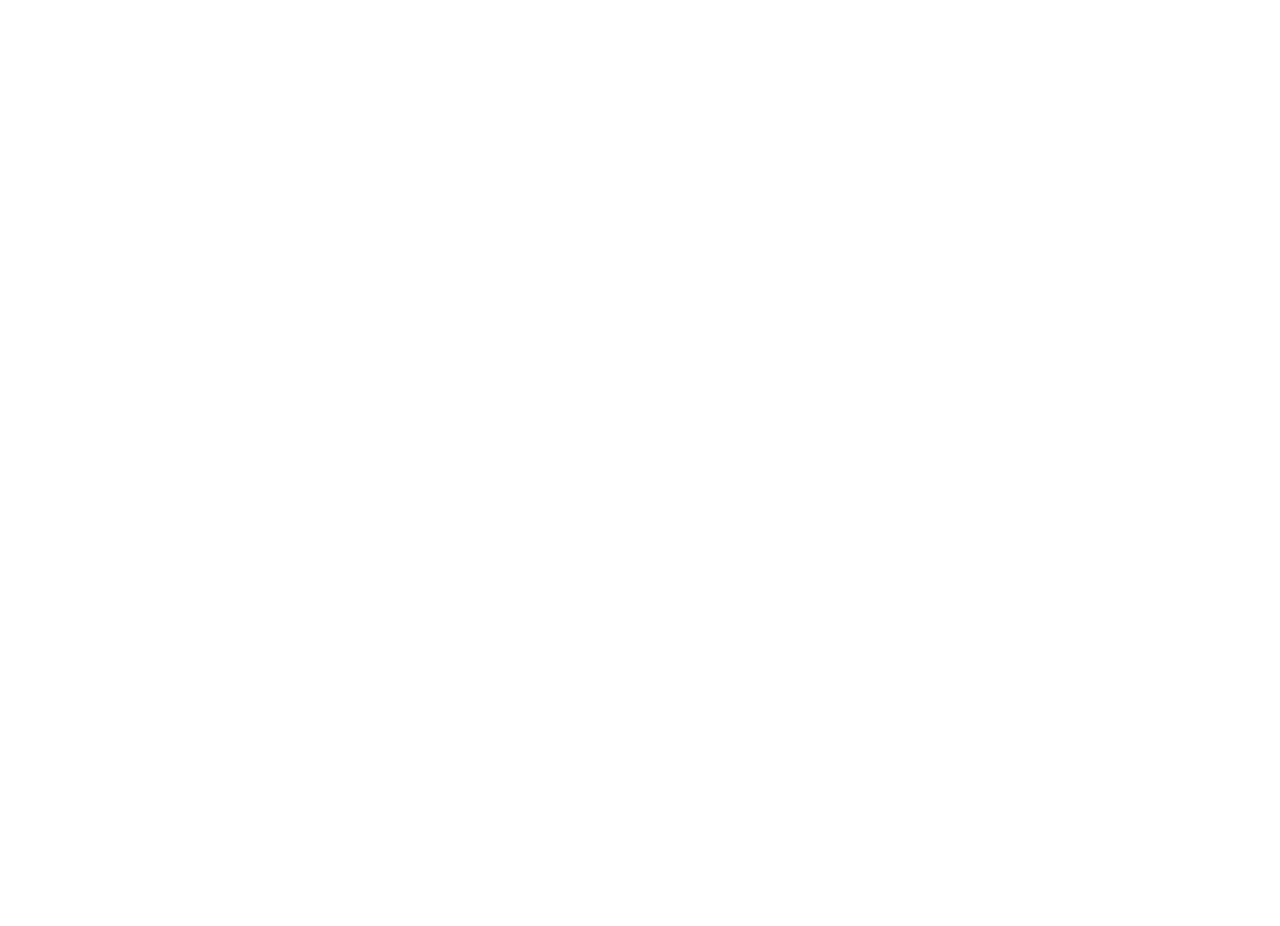
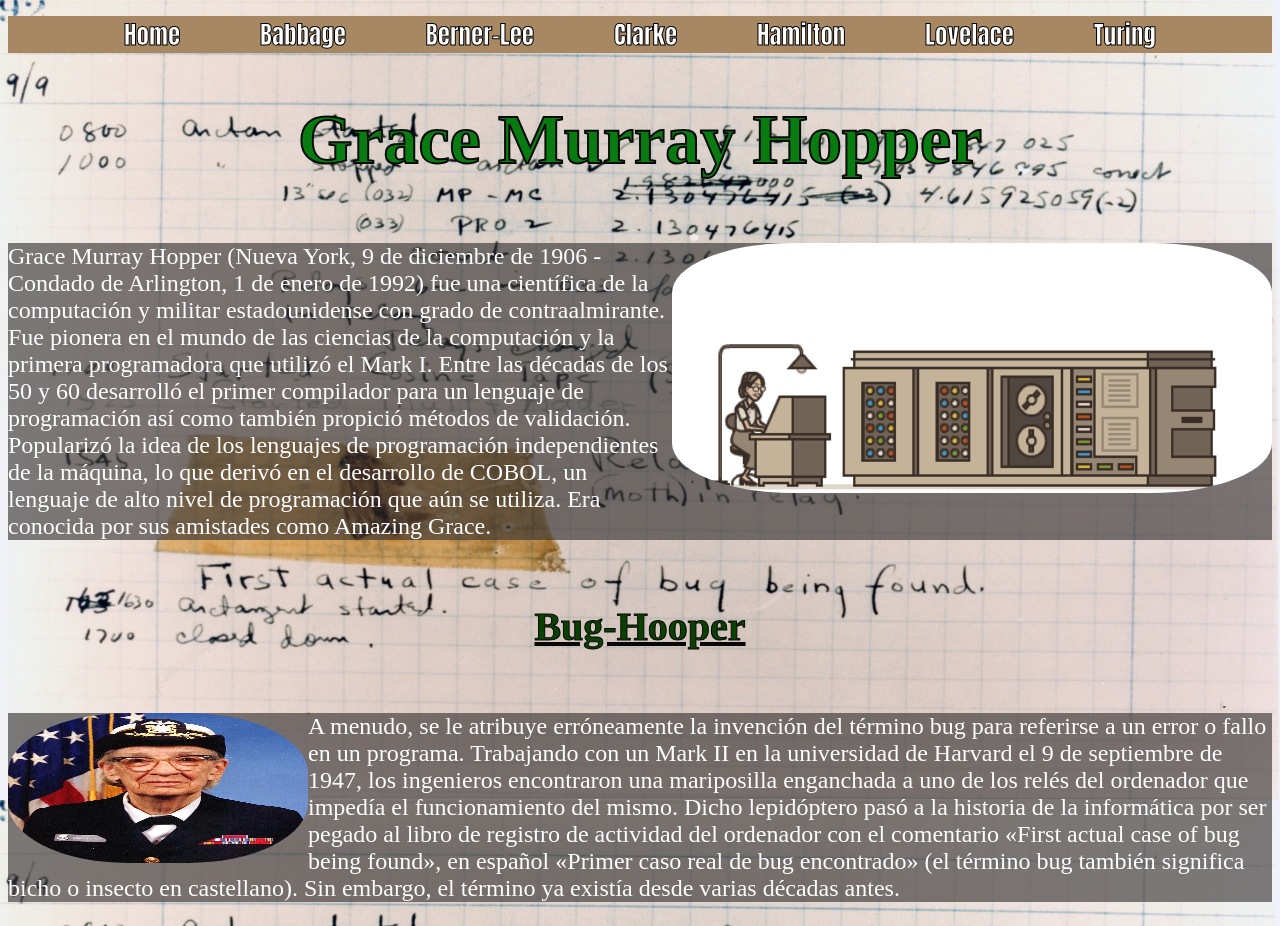
Before and after one commit to RiLeGa/tpHeroes, a plain HTML site: page views/hooper.html in a window 1280 px wide. Before the commit the page ends 800 px from the top, so only its background shows below. Drawn offline with Linux system fonts and the light colour scheme.

Commit message:
actualizacion de hooper

```diff
--- a/public/css/hamilton.css
+++ b/public/css/hamilton.css
@@ -2,16 +2,19 @@
     background-image: url(../img/hamilton.gif);
     background-repeat: no-repeat;
     background-size: 100%;
-    background-attachment: fixed;
+    background-attachment: scroll;
 }
 .home h1{
     font-family: var(--fuenteTitulos);
+    margin-top: 0%;
     font-size: 70px;
-    text-align: left;
-    color: rgb(245, 237, 237);
-    -webkit-text-stroke: 2px rgb(84, 11, 11);
+    text-align: center;
+    color: rgb(71, 24, 24);
+    -webkit-text-stroke: 2px rgb(14, 8, 8);
 }
 .home nav ul{
+
+    margin: 0%;
     padding: 0%;
 }
 .home nav ul li{
@@ -31,3 +34,24 @@ a{
     list-style: none;
     text-align: left;
 }
+.home section p{
+    margin-top: 15%;
+    margin-right: 60%;
+    font-family: var(--fuenteSubtitulos);
+    font-size: 150%;
+    -webkit-text-stroke: 0px rgb(0, 0, 0);
+    color: rgb(254, 254, 254);
+}
+.home article p{
+    text-align: left;
+    font-family: var(--fuenteSubtitulos);
+    font-size: 150%;
+    -webkit-text-stroke: 0px rgb(0, 0, 0);
+    color: rgb(254, 254, 254);
+}
+.home section p img{
+    float: right;
+    width: 250px;
+    height: 350px;
+    border-radius: 30%;
+}
--- a/public/css/hooper.css
+++ b/public/css/hooper.css
@@ -0,0 +1,73 @@
+.home{
+    background-image: url(../img/First_Computer_Bug,_1945.jpg);
+    background-repeat: no-repeat;
+    background-size: 100%;
+    background-attachment: fixed;
+}
+.home h1{
+    font-family: var(--fuenteTitulos);
+    font-size: 70px;
+    text-align: center;
+    color: rgb(9, 124, 17);
+    -webkit-text-stroke: 2px rgb(11, 10, 10);
+}
+.home h2{
+    font-size: 40px;
+    margin-top: 5%;
+    margin-bottom: 0%;
+    font-family: var(--fuenteSubtitulos);
+    font-style: normal;
+    text-align: center;
+    text-decoration-line: none;
+    -webkit-text-stroke: 1px rgb(9, 8, 8);
+    color: rgb(10, 64, 2);
+    text-decoration: underline;
+}
+.home nav ul{
+    padding: 0%;
+}
+.home nav ul li{
+    list-style: none;
+    background-color: rgb(167, 136, 98);
+    text-align: center;
+}
+a{
+    font-family: Impact, Haettenschweiler, 'Arial Narrow Bold', sans-serif;
+    font-weight: lighter;
+    font-size: 25px;
+    -webkit-text-stroke: 1px rgb(0, 0, 0);
+    color: rgb(255, 255, 255);
+    text-decoration: none;
+    padding-left: 3%;
+    padding-right: 3%;
+    list-style: none;
+    text-align: left;
+}
+.home section p img{
+    float: right;
+    width: 600px;
+    height: 250px;
+    border-radius: 20%;
+}
+.home section p{
+    margin-top: 5%;
+    background-color: rgba(51, 48, 48, 0.621);
+    font-family: var(--fuenteSubtitulos);
+    font-size: 150%;
+    -webkit-text-stroke: 0px rgb(0, 0, 0);
+    color: rgb(254, 254, 254);
+}
+.home article img{
+    float: left;
+    width: 300px;
+    height: 150px;
+    border-radius: 40%;
+}
+.home article p{
+    margin-top: 5%;
+    background-color: rgba(51, 48, 48, 0.621);
+    font-family: var(--fuenteSubtitulos);
+    font-size: 150%;
+    -webkit-text-stroke: 0px rgb(0, 0, 0);
+    color: rgb(254, 254, 254);
+}
--- a/views/hooper.html
+++ b/views/hooper.html
@@ -4,9 +4,32 @@
     <meta charset="UTF-8">
     <meta http-equiv="X-UA-Compatible" content="IE=edge">
     <meta name="viewport" content="width=device-width, initial-scale=1.0">
-    <title>Document</title>
+    <title>Grace Murray Hopper</title>
+    <link rel="stylesheet" href="/css/hooper.css">
 </head>
-<body>
+<body class="home">
+    <header id="head">
+        <nav>
+            <ul>
+                <li><a href="/">Home</a> <a href="/Babbage">Babbage</a> <a href="/Berner-Lee">Berner-Lee</a> <a href="/Clarke">Clarke</a> <a href="/Hamilton">Hamilton</a> <a href="/Lovelace">Lovelace</a> <a href="/Turing">Turing</a> </li>
+            </ul>
+        </nav>
+        <h1>Grace Murray Hopper</h1>
+    </header>
+    <section>
+        <p>
+            <img src="/img/grace-hoppers-107th-birthday-5447077240766464-3-hp_orig.gif" alt="gif hooper">Grace Murray Hopper (Nueva York, 9 de diciembre de 1906 - Condado de Arlington, 1 de enero de 1992) fue una científica de la computación y militar estadounidense con grado de contraalmirante. Fue pionera en el mundo de las ciencias de la computación y la primera programadora que utilizó el Mark I. Entre las décadas de los 50 y 60 desarrolló el primer compilador para un lenguaje de programación así como también propició métodos de validación.
+
+            Popularizó la idea de los lenguajes de programación independientes de la máquina, lo que derivó en el desarrollo de COBOL, un lenguaje de alto nivel de programación que aún se utiliza. Era conocida por sus amistades como Amazing Grace.
+        </p>
+    </section>
+    <h2>Bug-Hooper</h2>
+    <article>
+        <p>
+            <img src="/img/grace_hopper.jpg" alt="Grace Hooper Image">A menudo, se le atribuye erróneamente la invención del término bug para referirse a un error o fallo en un programa. Trabajando con un Mark II en la universidad de Harvard el 9 de septiembre de 1947, los ingenieros encontraron una mariposilla enganchada a uno de los relés del ordenador que impedía el funcionamiento del mismo. Dicho lepidóptero pasó a la historia de la informática por ser pegado al libro de registro de actividad del ordenador con el comentario «First actual case of bug being found», en español «Primer caso real de bug encontrado» (el término bug también significa bicho o insecto en castellano). Sin embargo, el término ya existía desde varias décadas antes.
+        </p>
+    </article>
+
 
 </body>
 </html>
```
Also changed, not shown: public/css/berner-lee.css (+12 -0 lines), views/hamilton.html (+17 -0 lines), public/img/First_Computer_Bug,_1945.jpg (added), public/img/grace-hoppers-107th-birthday-5447077240766464-3-hp_orig.gif (added), public/img/grace_hopper.jpg (added), public/img/hamiltonmarg.jpg (added).
